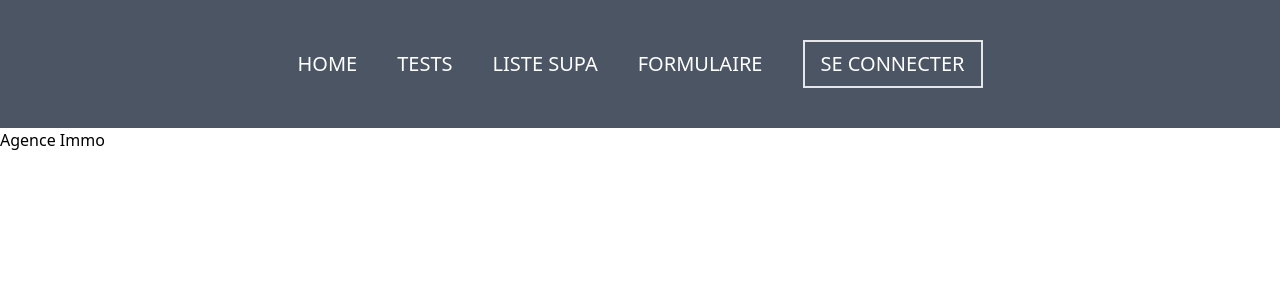
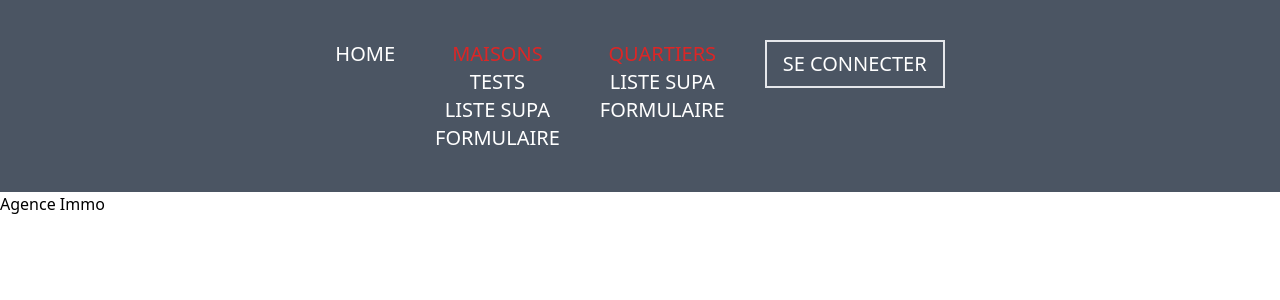
Before and after one commit to MMI-NFC-DEV-2022/agence-imo-s4-YannPernette, a Vue app: page / in a window 1280 px wide. Shown: the top 300 px of the page. Built offline with nearby package versions, Linux system fonts and the light colour scheme; what @formkit/vue would draw is missing.

Commit message:
rework menu + possibilité d'ajouter des quartiers dans leurs villes respectives

```diff
--- a/src/App.vue
+++ b/src/App.vue
@@ -5,13 +5,24 @@ import { supabase, user } from '@/supabase';
 
 <template>
   <header>
-    <nav class="flex gap-10 justify-center items-center uppercase bg-gray-600 text-white py-10 text-xl">
+    <nav class="flex gap-10 justify-center uppercase bg-gray-600 text-white py-10 text-xl">
       <RouterLink to="/" class="hover:underline underline-offset-8">Home</RouterLink>
-      <RouterLink to="/maisons" class="hover:underline underline-offset-8">Tests</RouterLink>
-      <RouterLink to="/maisons/liste-supa" class="hover:underline underline-offset-8">Liste Supa</RouterLink>
-      <RouterLink to="/maisons/edit/[id]" class="hover:underline underline-offset-8">Formulaire</RouterLink>
-      <RouterLink v-if="user" to="/login" class="hover:bg-white hover:text-gray-600 border-solid border-2 py-2 px-4">Se Déconnecter</RouterLink>
-      <RouterLink v-else to="/login" class="hover:bg-white hover:text-gray-600 border-solid border-2 py-2 px-4">Se Connecter</RouterLink>
+
+      <ul class="flex flex-col items-center">
+        <h5 class="text-red-600">Maisons</h5>
+        <li><RouterLink to="/maisons" class="hover:underline underline-offset-8">Tests</RouterLink></li>
+        <li><RouterLink to="/maisons/liste-supa" class="hover:underline underline-offset-8">Liste Supa</RouterLink></li>
+        <li><RouterLink to="/maisons/edit/[id]" class="hover:underline underline-offset-8">Formulaire</RouterLink></li>
+      </ul>
+
+      <ul class="flex flex-col items-center">
+        <h5 class="text-red-600">Quartiers</h5>
+        <li><RouterLink to="/quartiers" class="hover:underline underline-offset-8">Liste Supa</RouterLink></li>
+        <li><RouterLink to="/quartiers/edit/[[id]]" class="hover:underline underline-offset-8">Formulaire</RouterLink></li>
+      </ul>
+
+      <RouterLink v-if="user" to="/login" class="hover:bg-white hover:text-gray-600 border-solid border-2 py-2 px-4 h-12">Se Déconnecter</RouterLink>
+      <RouterLink v-else to="/login" class="hover:bg-white hover:text-gray-600 border-solid border-2 py-2 px-4 h-12">Se Connecter</RouterLink>
     </nav>
   </header>
 
--- /dev/null
+++ b/src/components/formulaireQuartier.vue
@@ -0,0 +1,42 @@
+<script setup lang="ts">
+import { ref } from "@vue/reactivity";
+import { supabase } from "@/supabase";
+import { useRouter, useRoute } from "vue-router/auto";
+const router = useRouter();
+
+const quartier = ref();
+
+async function upsertQuartier(dataForm, node) {
+    const { data, error } = await supabase.from("Quartier").upsert(dataForm).select("id");
+    if (error) node.setErrors([error.message])
+    else {
+        console.log("data :", data);
+        node.setErrors([]);
+        router.push({ name: "/quartiers/edit/[[id]]", params: { id: data[0].id }, query: { success: true } });
+    }
+}
+
+const route = useRoute("/quartiers/edit/[[id]]");
+if (route.params.id) {
+    const { data, error } = await supabase.from("Quartier").select("*").eq("id", route.params.id).single();
+    if (error) console.error("error :", error);
+    else quartier.value = data;
+}
+</script>
+
+
+<template>
+    <div class="p-2">
+        <!-- On passe la "ref" à FormKit -->
+        <FormKit type="form" @submit="upsertQuartier" v-model="quartier" :config="{
+            classes: {
+                form: 'border-2 border-gray-300 py-8 px-20 rounded-lg w-fit mx-auto',
+                input: 'p-1 rounded border-gray-300 shadow-sm border mb-6 w-full',
+                label: 'text-gray-600',
+            },
+        }" :submit-attrs="{ classes: { input: 'bg-red-300 p-4 mt-4 rounded w-full mb-0' } }">
+            <FormKit name="nomQuartier" label="Nom du quartier" />
+            <FormKit name="id_Commune" label="Commune de référence" type="number" />
+        </FormKit>
+    </div>
+</template>
--- /dev/null
+++ b/src/pages/quartiers/edit/[[id]].vue
@@ -0,0 +1,10 @@
+<script setup lang="ts">
+import formulaireQuartier from '../../../components/formulaireQuartier.vue'
+</script>
+
+
+<template>
+    <div class="mt-20">
+        <formulaireQuartier />
+    </div>
+</template>
```
